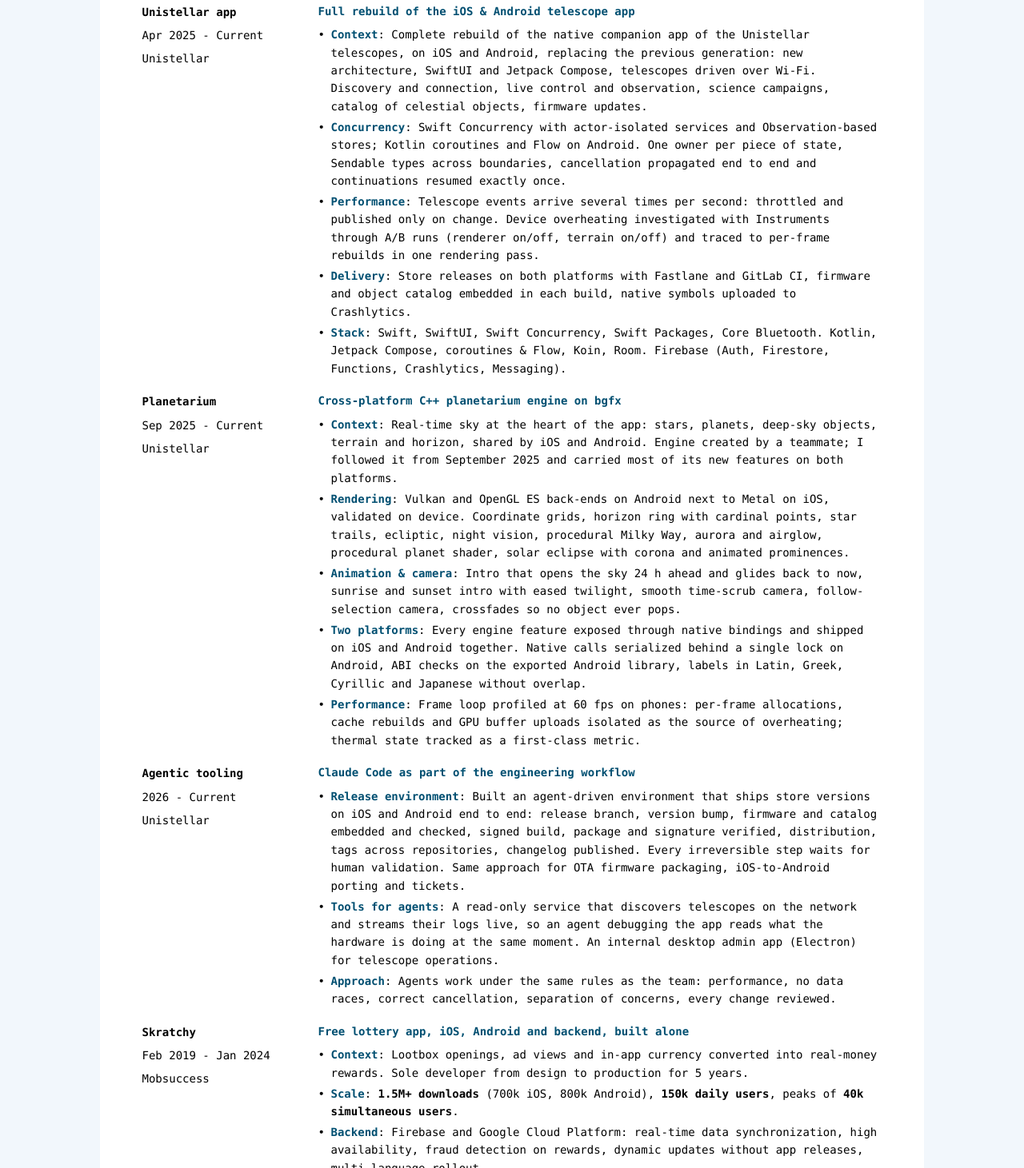
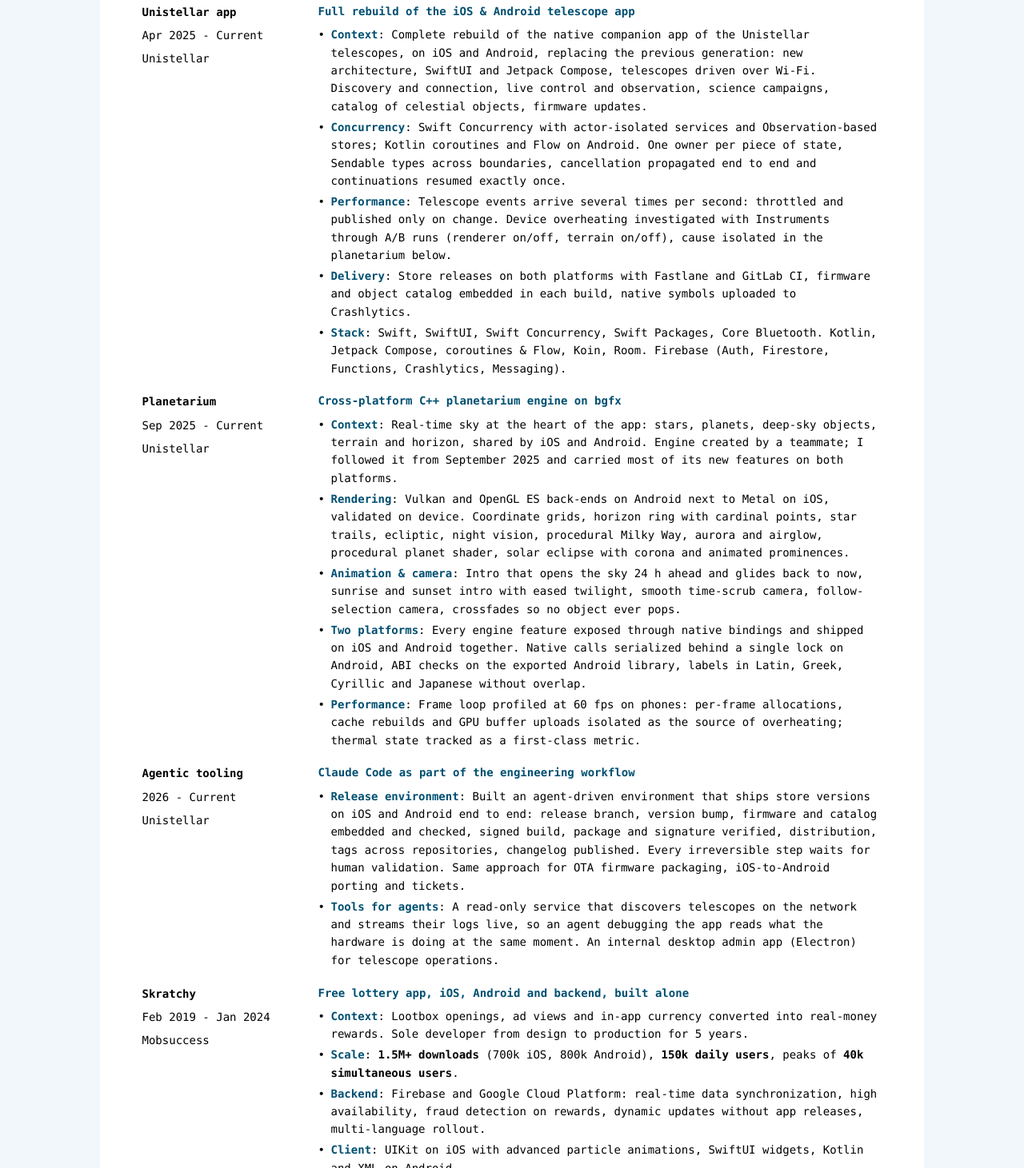
Before and after one commit to ffondacci/resume, a plain HTML site: page index.html in a window 1280 px wide. Shown: the part 1218-2679 px from the top of the page at 80% size. Drawn offline with Linux system fonts and the light colour scheme; a web font is replaced by a local one.

Commit message:
Trim technical resume to three pages
Co-Authored-By: Claude Opus 5.5 <noreply@anthropic.com>

```diff
--- a/index.html
+++ b/index.html
@@ -226,7 +226,7 @@ h2 + .entry.line { margin-top: calc(14 * var(--u)); }
         <ul class="bullets">
           <li><span class="label">Context</span>: Complete rebuild of the native companion app of the Unistellar telescopes, on iOS and Android, replacing the previous generation: new architecture, SwiftUI and Jetpack Compose, telescopes driven over Wi-Fi. Discovery and connection, live control and observation, science campaigns, catalog of celestial objects, firmware updates.</li>
           <li><span class="label">Concurrency</span>: Swift Concurrency with actor-isolated services and Observation-based stores; Kotlin coroutines and Flow on Android. One owner per piece of state, Sendable types across boundaries, cancellation propagated end to end and continuations resumed exactly once.</li>
-          <li><span class="label">Performance</span>: Telescope events arrive several times per second: throttled and published only on change. Device overheating investigated with Instruments through A/B runs (renderer on/off, terrain on/off) and traced to per-frame rebuilds in one rendering pass.</li>
+          <li><span class="label">Performance</span>: Telescope events arrive several times per second: throttled and published only on change. Device overheating investigated with Instruments through A/B runs (renderer on/off, terrain on/off), cause isolated in the planetarium below.</li>
           <li><span class="label">Delivery</span>: Store releases on both platforms with Fastlane and GitLab CI, firmware and object catalog embedded in each build, native symbols uploaded to Crashlytics.</li>
           <li><span class="label">Stack</span>: Swift, SwiftUI, Swift Concurrency, Swift Packages, Core Bluetooth. Kotlin, Jetpack Compose, coroutines &amp; Flow, Koin, Room. Firebase (Auth, Firestore, Functions, Crashlytics, Messaging).</li>
         </ul>
@@ -260,7 +260,6 @@ h2 + .entry.line { margin-top: calc(14 * var(--u)); }
         <ul class="bullets">
           <li><span class="label">Release environment</span>: Built an agent-driven environment that ships store versions on iOS and Android end to end: release branch, version bump, firmware and catalog embedded and checked, signed build, package and signature verified, distribution, tags across repositories, changelog published. Every irreversible step waits for human validation. Same approach for OTA firmware packaging, iOS-to-Android porting and tickets.</li>
           <li><span class="label">Tools for agents</span>: A read-only service that discovers telescopes on the network and streams their logs live, so an agent debugging the app reads what the hardware is doing at the same moment. An internal desktop admin app (Electron) for telescope operations.</li>
-          <li><span class="label">Approach</span>: Agents work under the same rules as the team: performance, no data races, correct cancellation, separation of concerns, every change reviewed.</li>
         </ul>
       </div>
     </div>
```
